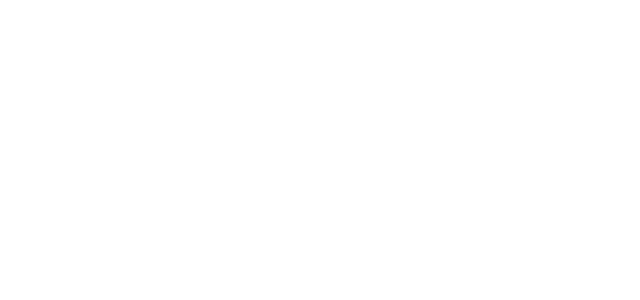
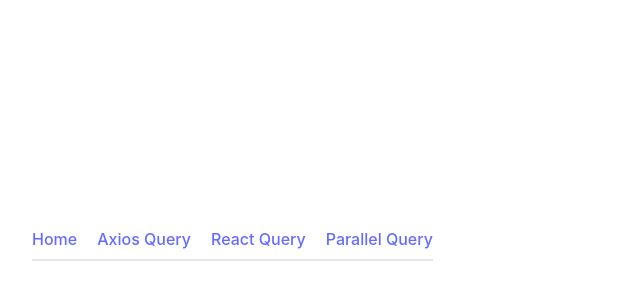
Before and after one commit to yennnny/practice-projects, a React (Vite) app in the folder react-query-practice2/: page /parallel-query in a window 1280 px wide. Before the commit this address had no page. Shown: the part 152-452 px from the top of the page, without its empty margins (0-640 px from the left). Built offline with nearby package versions, Linux system fonts and the light colour scheme.

Commit message:
add: Parallel Query 추가

```diff
--- a/react-query-practice2/src/App.jsx
+++ b/react-query-practice2/src/App.jsx
@@ -5,6 +5,7 @@ import AxiosQuery from './AxiosQuery';
 import ReactQuery from './ReactQuery';
 import { ReactQueryDevtools } from 'react-query/devtools';
 import ReactQueryDetails from './ReactQueryDetails';
+import ParallelQuery from './ParallelQuery';
 
 function App() {
   return (
@@ -15,6 +16,7 @@ function App() {
           <Route path="/axios-query" element={<AxiosQuery />} />
           <Route path="/react-query" element={<ReactQuery />} />
           <Route path="/react-query/:userId" element={<ReactQueryDetails />} />
+          <Route path="/parallel-query" element={<ParallelQuery />} />
         </Route>
       </Routes>
       <ReactQueryDevtools position="top-right" />
--- /dev/null
+++ b/react-query-practice2/src/ParallelQuery.jsx
@@ -0,0 +1,5 @@
+const ParallelQuery = () => {
+  return <></>;
+};
+
+export default ParallelQuery;
--- a/react-query-practice2/src/components/Header.jsx
+++ b/react-query-practice2/src/components/Header.jsx
@@ -6,6 +6,7 @@ const Header = () => {
       <Link to="/">Home</Link>
       <Link to="/axios-query">Axios Query</Link>
       <Link to="/react-query">React Query</Link>
+      <Link to="/parallel-query">Parallel Query</Link>
     </nav>
   );
 };
```
